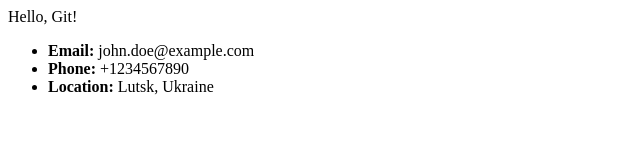
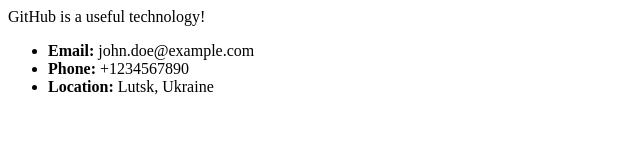
Before and after one commit to YevheniiIT/git_test_2026, a plain HTML site: page index.html in a window 1280 px wide. Shown: the whole page, without its empty margins (0-640 px from the left). Drawn offline with Linux system fonts and the light colour scheme.

Commit message:
Solve Merge Conflict

```diff
--- a/index.html
+++ b/index.html
@@ -3,7 +3,7 @@
         <title>Test Project 1</title>
     </head>
     <body>
-        <p>Hello, Git!</p>
+       <p>GitHub is a useful technology!</p>
         <div>
             <ul>
                 <li><b>Email:</b> john.doe@example.com</li>
```
